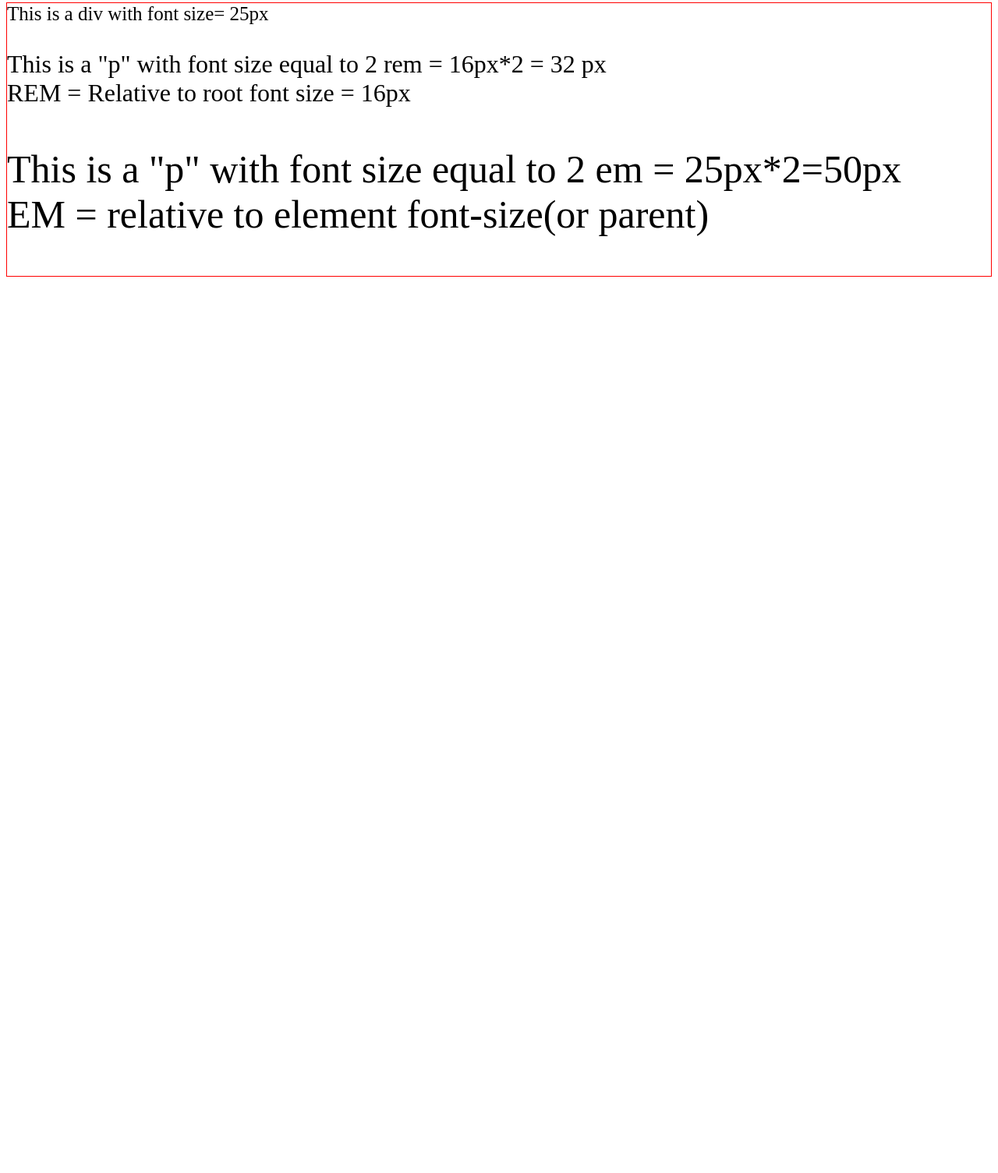
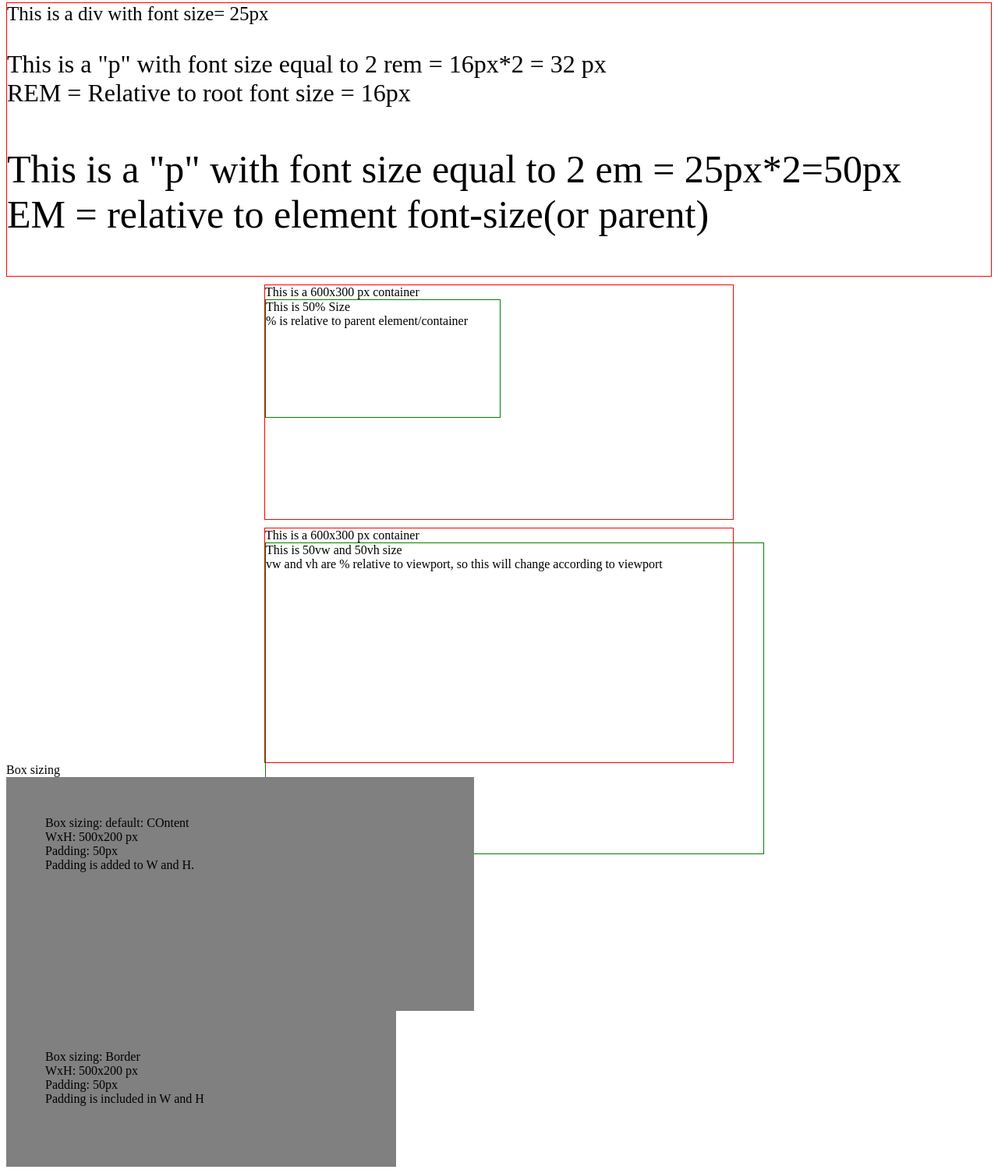
Before and after one commit to chavus/bootcamp12g, a plain HTML site: page s2-css/index-sizes.html in a window 1280 px wide. Shown: the part 5-1510 px from the top of the page at 78% size. Before the commit the page ends 800 px from the top, so only its background shows below. Drawn offline with Linux system fonts and the light colour scheme.

Commit message:
Size practice update

```diff
--- a/s2-css/css/style-sizes.css
+++ b/s2-css/css/style-sizes.css
@@ -9,3 +9,42 @@
     font-size: 25px;
     border: 1px solid red
 }
+
+.main-container{
+    margin: 10px auto auto; /* Top, rl and bottom */
+    border: 1px solid red;
+    width: 600px;
+    height: 300px;
+}
+
+.sub-container{
+    border: 1px solid green;
+    width: 50%;
+    height: 50%;
+}
+
+.sub-container-vw{
+    border: 1px solid green;
+    width: calc(50vw - 2px);
+    height: calc(50vh - 2px);
+}
+
+.box-sizing-content{
+    width: 500px;
+    height: 200px;
+    padding: 50px;
+    background-color: grey;
+}
+
+.box-sizing-border{
+    width: 500px;
+    height: 200px;
+    padding: 50px;
+    background-color: grey;
+    box-sizing: border-box;
+
+}
+
+.colored-w{
+    background-color: white;
+}
--- a/s2-css/index-sizes.html
+++ b/s2-css/index-sizes.html
@@ -19,5 +19,43 @@
         EM = relative to element font-size(or parent)
         </p>
     </div>
+    <div class="main-container">
+        This is a 600x300 px container
+        <div class="sub-container">
+            This is 50% Size
+            <br>
+            % is relative to parent element/container
+        </div>
+    </div>
+    <div class="main-container">
+        This is a 600x300 px container
+        <div class="sub-container-vw">
+            This is 50vw and 50vh size
+            <br>
+            vw and vh are % relative to viewport, so this will change according to viewport
+        </div>
+    </div>
+    <div>
+        Box sizing
+        <div class="box-sizing-content">
+                Box sizing: default:
+                COntent
+                <br>
+                WxH: 500x200 px
+                <br>
+                Padding: 50px
+                <br>
+                Padding is added to W and H.
+        </div>
+        <div class="box-sizing-border">
+            Box sizing: Border
+            <br>
+            WxH: 500x200 px
+            <br>
+            Padding: 50px
+            <br>
+            Padding is included in W and H
+        </div>
+    </div>
 </body>
 </html>
```
